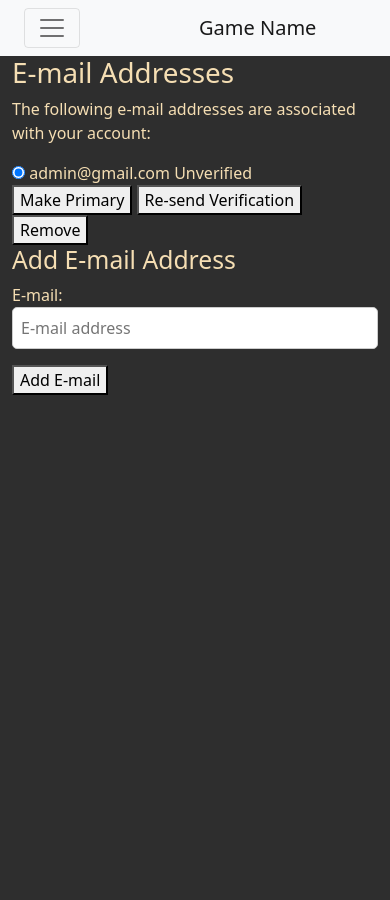
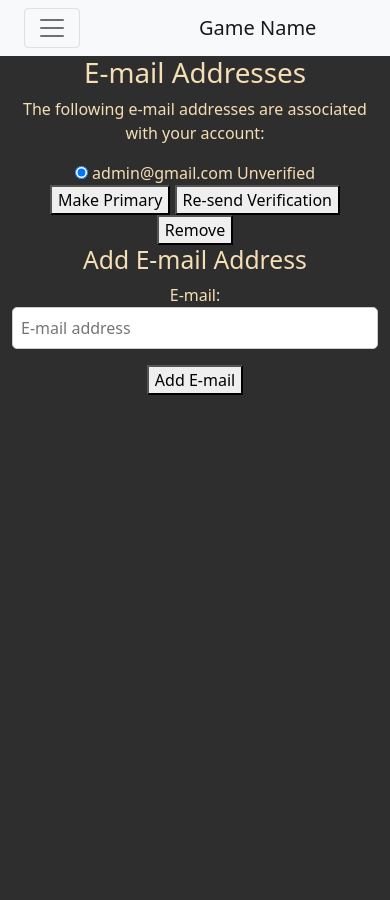
Before and after one commit to stephendawsondev/Summer_Hackaton, a Django app: page /email/ in a window 390 px wide. Run offline with Django 4.2, Linux system fonts and the light colour scheme; a user stored in the database is signed in; data comes from the database, SQL or seed files in the repository; some libraries are stand-ins or nearby versions.

Commit message:
Edit: Align text center

```diff
--- a/templates/base.html
+++ b/templates/base.html
@@ -65,13 +65,13 @@
       <a class="navbar-brand text-right col" href="/">Game Name</a>
     </nav>
   </header>
-  <div class="app-container container vh-100 d-md-none position-absolute">
+  <div class="app-container container vh-100 d-md-none position-absolute text-center">
     {% block content %}
     {% endblock %}
   </div>
 
   <!-- Message that appears on larger screens -->
-  <div class="d-none d-md-block container vh-100 p-5 text-center">
+  <div class="d-none d-md-block container vh-100 p-5 ">
     <div
       class="message-container border border-light d-flex flex-column justify-content-center align-items-center h-100">
       <svg width="51" height="78" viewBox="0 0 51 78" fill="#198754" xmlns="http://www.w3.org/2000/svg">
```
